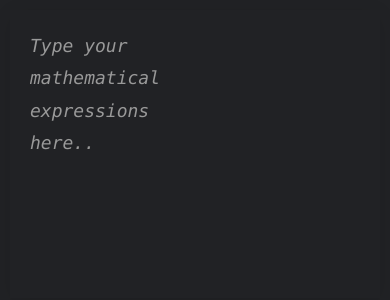
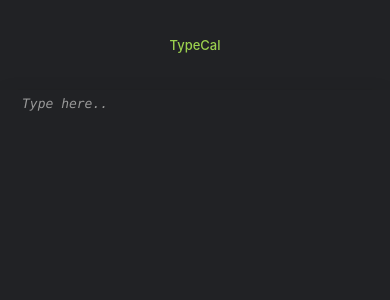
Before and after one commit to ardianto-dispendix/TypeCal, an Angular app: page / in a window 390 px wide. Shown: the top 300 px of the page. Built offline with nearby package versions, Linux system fonts and the light colour scheme.

Commit message:
refactor: style better

```diff
--- a/src/app/app.component.ts
+++ b/src/app/app.component.ts
@@ -3,11 +3,43 @@ import { Component } from '@angular/core';
 @Component({
   selector: 'app-root',
   template: `
-    <div class="container">
-      <app-calculator></app-calculator>
+    <div class="app-wrapper">
+      <div class="custom-title-bar">
+        <span class="app-title">TypeCal</span>
+      </div>
+      <div class="container">
+        <app-calculator></app-calculator>
+      </div>
     </div>
   `,
   styles: [`
+    .app-wrapper {
+      display: flex;
+      flex-direction: column;
+      height: 100vh;
+      width: 100vw;
+      background-color: #212225;
+    }
+
+    .custom-title-bar {
+      background-color: #212225;
+      display: flex;
+      align-items: center;
+      -webkit-app-region: drag;
+      align-items: center;
+      height: 12%;
+    }
+
+    .app-title {
+      color: #9CD14E;
+      font-size: 13px;
+      font-weight: 500;
+      font-family: -apple-system, BlinkMacSystemFont, 'Segoe UI', sans-serif;
+      user-select: none;
+      text-align: center;
+      width: 100%;
+    }
+
     h1 {
       text-align: center;
       color: #333;
--- a/src/app/calculator/calculator.component.html
+++ b/src/app/calculator/calculator.component.html
@@ -2,7 +2,7 @@
   <div class="operation-area">
       <div class="input-area">
       <textarea #expressionInput class="expression-input" [(ngModel)]="inputText" (ngModelChange)="onInputChange()"
-        (keydown)="onKeyDown($event)" placeholder="Type your mathematical expressions here..">
+        (keydown)="onKeyDown($event)" placeholder="Type here..">
       </textarea>
       </div>
 
--- a/src/app/calculator/calculator.component.ts
+++ b/src/app/calculator/calculator.component.ts
@@ -20,11 +20,9 @@ export class CalculatorComponent implements AfterViewInit {
   results: CalculationResult[] = [];
 
   constructor() {
-    //this.addExample();
   }
 
   ngAfterViewInit(): void {
-    // Ensure initial layout is consistent even before the first input event.
     queueMicrotask(() => this.resizeInputToContent());
   }
 
--- a/src/index.html
+++ b/src/index.html
@@ -2,7 +2,7 @@
 <html lang="en">
 <head>
   <meta charset="utf-8">
-  <title>Text Calculator</title>
+  <title>TypeCal</title>
   <base href="./">
   <meta name="viewport" content="width=device-width, initial-scale=1">
   <link rel="icon" type="image/x-icon" href="favicon.ico">
--- a/src/styles.scss
+++ b/src/styles.scss
@@ -1,8 +1,6 @@
 /* You can add global styles to this file, and also import other style files */
 
 * {
-  margin: 0;
-  padding: 0;
   box-sizing: border-box;
 }
 
@@ -11,17 +9,20 @@ body {
   background-color: #212225;
   color: #333;
   line-height: 1.6;
+  margin: 0;
 }
 
 .container {
-  max-width: 600px;
-  max-height: 310px;
-  margin: 0 auto;
+  max-width: 100%;
+  max-height: 100%;
+  height: 100%;
+  padding: 0px;
 }
 
 .calculator-container {
   background: #212225;
   box-shadow: 0 4px 20px rgba(0, 0, 0, 0.1);
+  height: 100%;
 }
 
 .operation-area {
@@ -35,7 +36,8 @@ body {
   background-color: #212225;
 
   .input-area {
-    padding: 20px;
+    padding-left: 20px;
+    padding-top: 0px;
     background: #212225;
     width: 50%;
     flex: 1 1 0;
@@ -45,7 +47,7 @@ body {
     width: 100%;
     border: none;
     background: transparent;
-    font-size: 18px;
+    font-size: 13px;
     font-family: 'Monaco', 'Menlo', 'Consolas', monospace;
     outline: none;
     resize: none;
@@ -62,7 +64,8 @@ body {
   }
 
   .results-area {
-    padding: 20px;
+    padding-top: 0px;
+    padding-right: 20px;
     width: 50%;
     flex: 1 1 0;
     background: #212225;
@@ -75,7 +78,7 @@ body {
 
     .result {
       font-family: 'Monaco', 'Menlo', 'Consolas', monospace;
-      font-size: 18px;
+      font-size: 13px;
       font-weight: 600;
       color: #9CD14E;
       text-align: right;
@@ -153,10 +156,6 @@ body {
 }
 
 @media (max-width: 768px) {
-  .container {
-    padding: 10px;
-  }
-
   .expression-input {
     font-size: 16px;
     min-height: 120px;
@@ -168,3 +167,12 @@ body {
     align-items: stretch;
   }
 }
+
+/* Electron title bar styling */
+body {
+  -webkit-app-region: drag;
+}
+
+button, input, select, textarea {
+  -webkit-app-region: no-drag;
+}
```
Also changed, not shown: electron/main.js (+7 -1 lines), 1 other file (tests, documents, lock files or other folders).
